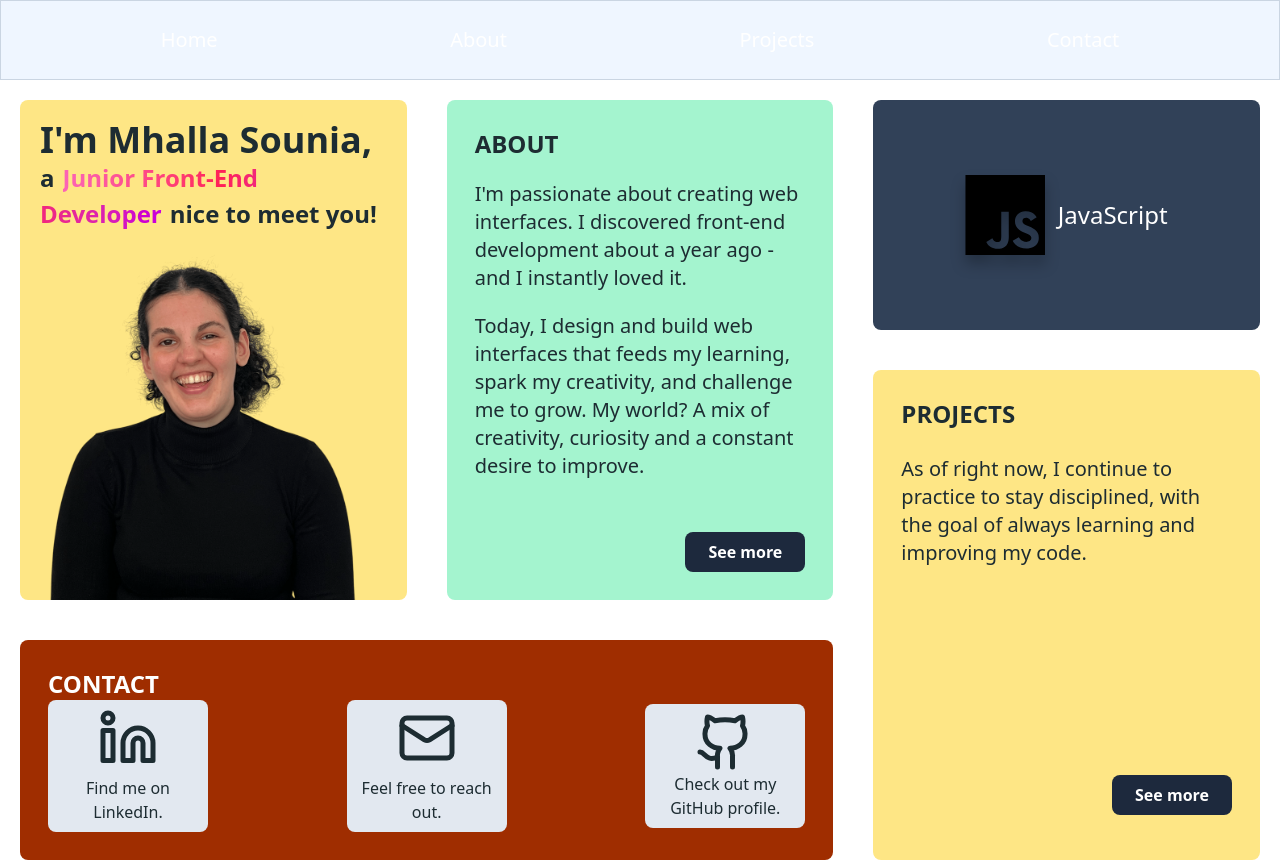
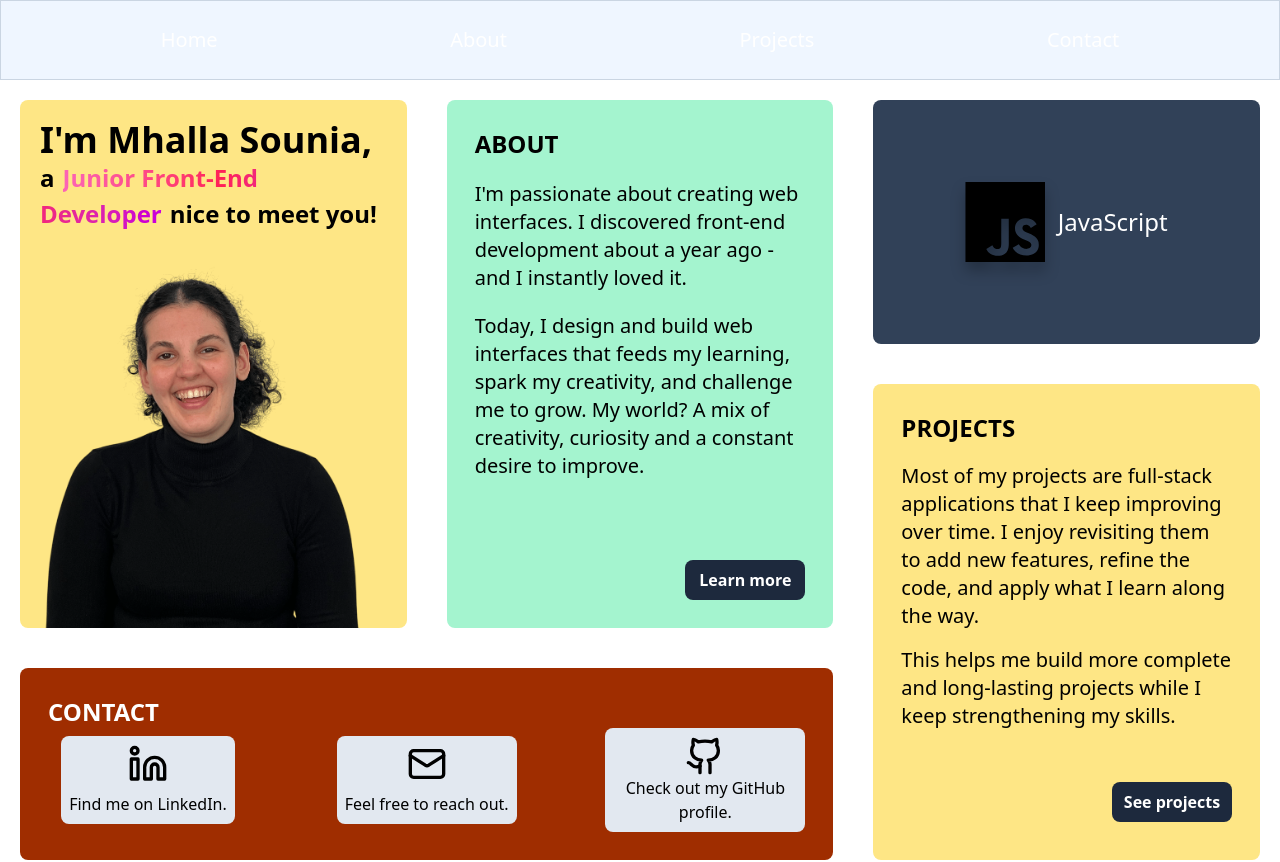
Before and after one commit to vickyfrosties/Portfolio, a React (Vite) app in the folder client/: page /home in a window 1280 px wide. Built offline with nearby package versions, Linux system fonts and the light colour scheme.

Commit message:
feat: add project box About page, add style, refactor alt text images

```diff
--- a/client/src/components/About.jsx
+++ b/client/src/components/About.jsx
@@ -1,6 +1,6 @@
 import { useNavigate } from "react-router";
 
-const About = ({ setMode }) => {
+const About = () => {
   const navigate = useNavigate();
 
   return (
@@ -8,7 +8,7 @@ const About = ({ setMode }) => {
       <section className="h-full grid grid-cols-3 grid-rows-3 p-5 gap-5">
         <div className=" grid gap-y-4">
           <div className="bg-emerald-200 p-5 rounded-lg flex">
-            <div className="flex items-center">
+            <div className="flex items-start">
               <svg
                 xmlns="http://www.w3.org/2000/svg"
                 width="60"
@@ -27,17 +27,19 @@ const About = ({ setMode }) => {
                 <path d="M8 22h8" />
               </svg>
             </div>
-            <p className="flex flex-col items-center font-medium text-lg pl-4">
-              <span className="text-2xl font-bold w-full">Path</span>I
-              transitioned into front-end development after choosing a new
-              career path and finally found what drives me most: creating
-            </p>
+            <div className="h-full flex flex-col justify-between">
+              <p className="flex flex-col items-center font-medium text-lg pl-4 h-full">
+                <span className="text-2xl font-bold w-full">Path</span>I
+                transitioned into front-end development after choosing a new
+                career path and finally found what drives me most: creating.
+              </p>
+            </div>
           </div>
         </div>
 
-        <div className="bg-amber-200 p-5 rounded-lg h-full flex">
-          <p className="font-medium text-lg flex flex-col pr-4 justify-between">
-            <span className="text-2xl font-bold">Motivation</span>
+        <div className="bg-amber-200 p-5 rounded-lg flex">
+          <p className="flex flex-col justify-between items-center font-medium text-lg h-full">
+            <span className="text-2xl font-bold w-full">Motivation</span>
             What excites me is being part of the entire process — from the
             initial idea to the final product. Seeing a project come to life
             step by step is what keeps me motivated and I truly believe that it
@@ -140,8 +142,8 @@ text-transparent text-lg"
         </div>
 
         <div className="bg-amber-200 p-5 rounded-lg flex">
-          <p className="font-medium text-slate-800 text-lg flex flex-col justify-between">
-            <span className="text-2xl font-bold">Goal</span>
+          <p className="font-medium text-lg flex flex-col justify-evenly">
+            <span className="text-2xl font-bold w-full">Goal</span>
             My goal is to contribute to meaningful projects that are functional
             and useful for real users. I know I’m still at a junior level, but
             I’m committed to giving my best and growing until this becomes a
@@ -261,15 +263,13 @@ text-transparent text-lg"
           </div>
         </div>
 
-        <div className="bg-teal-50 border-1 border-black rounded-lg p-5 flex flex-col justify-between">
+        <div className="bg-teal-50 border-1 border-black rounded-lg p-5 flex flex-col">
           <div className="flex">
-            <h3 className="text-2xl text-black font-bold mb-2">
-              Current status
-            </h3>
+            <h3 className="text-2xl text-black font-bold">Current status</h3>
             <div className="animate-pulse w-2 h-2 rounded-lg bg-lime-600"></div>
           </div>
 
-          <p className="text-black text-lg">
+          <p className="text-black text-lg font-medium">
             I’m currently looking for a junior front-end developer role where I
             can grow, contribute to real projects, and build user-friendly
             solutions with a team.
@@ -277,10 +277,27 @@ text-transparent text-lg"
 
           <div className="flex self-end">
             <button
-              className="bg-emerald-500 p-2 cursor-pointer rounded-lg text-white"
+              className="rounded-lg w-30 pt-2 pb-2 mt-2 bg-slate-800 text-white cursor-pointer hover:bg-slate-500 font-semibold"
               onClick={() => navigate("/contact")}
             >
-              Let's connect !
+              Let's connect
+            </button>
+          </div>
+        </div>
+
+        <div className="flex flex-col justify-between bg-red-100 rounded-lg p-5">
+          <p className="flex flex-col font-medium text-lg font-medium">
+            <span className="text-2xl font-bold w-full">Projects</span>I strive
+            to stay consistent by updating and improving my personal projects.
+            My latest work: MemoCode - a web application to store personal
+            notes.
+          </p>
+          <div className="flex justify-end">
+            <button
+              onClick={() => navigate("/projects")}
+              className="rounded-lg w-30 pt-2 pb-2 mt-2 bg-slate-800 text-white cursor-pointer hover:bg-slate-500 font-semibold"
+            >
+              See projects
             </button>
           </div>
         </div>
--- a/client/src/components/Home.jsx
+++ b/client/src/components/Home.jsx
@@ -2,9 +2,9 @@ import { useNavigate } from "react-router";
 import Slider from "./Slider";
 
 const Home = () => {
-const navigate = useNavigate();
+  const navigate = useNavigate();
 
-    return (
+  return (
     <>
       <section className="grid grid-cols-3 max-2xl:grid-cols-3 max-2xl:grid-rows-2 max-md:flex max-2xl:h-full flex-col min-h-lvh grid-rows-3 p-5 gap-10 w-full">
         <div className="bg-amber-200 row-span-2 rounded-lg max-md:h-80 max-2xl:row-start-1 max-2xl:row-end-3">
@@ -31,7 +31,7 @@ const navigate = useNavigate();
               <img
                 className="w-full h-full object-cover max-md:object-left"
                 src="/assets/png/Portrait.png"
-                alt="Self portrait"
+                alt=""
               />
             </div>
           </div>
@@ -56,7 +56,7 @@ const navigate = useNavigate();
               onClick={() => navigate("/about")}
               className="rounded-lg w-30 pt-2 pb-2 mt-2 bg-slate-800 text-white cursor-pointer hover:bg-slate-500 font-semibold"
             >
-              See more
+              Learn more
             </button>
           </div>
         </div>
@@ -85,8 +85,14 @@ const navigate = useNavigate();
 
           <div className="flex flex-col justify-between h-90">
             <p className="text-xl">
-              As of right now, I continue to practice to stay disciplined, with
-              the goal of always learning and improving my code.
+              Most of my projects are full-stack applications that I keep
+              improving over time. I enjoy revisiting them to add new features,
+              refine the code, and apply what I learn along the way.
+            </p>
+
+            <p className="text-xl h-30">
+              This helps me build more complete and long-lasting projects while
+              I keep strengthening my skills.
             </p>
 
             <div className="flex justify-end">
@@ -94,7 +100,7 @@ const navigate = useNavigate();
                 onClick={() => navigate("/projects")}
                 className="rounded-lg w-30 pt-2 pb-2 bg-slate-800 text-white cursor-pointer hover:bg-slate-500 font-semibold"
               >
-                See more
+                See projects
               </button>
             </div>
           </div>
@@ -104,7 +110,7 @@ const navigate = useNavigate();
           <h3 className="text-2xl text-white font-bold">CONTACT</h3>
           <section className="flex w-full justify-between">
             <div
-              className="flex flex-col justify-center items-center w-40"
+              className="flex flex-col justify-center items-center w-50"
               role="link"
             >
               <a
@@ -114,8 +120,8 @@ const navigate = useNavigate();
               >
                 <svg
                   xmlns="http://www.w3.org/2000/svg"
-                  width="60"
-                  height="60"
+                  width="40"
+                  height="40"
                   viewBox="0 0 24 24"
                   fill="none"
                   stroke="currentColor"
@@ -123,6 +129,7 @@ const navigate = useNavigate();
                   strokeLinecap="round"
                   strokeLinejoin="round"
                   className="lucide lucide-linkedin-icon lucide-linkedin"
+                  alt="LinkedIn profile"
                 >
                   <path d="M16 8a6 6 0 0 1 6 6v7h-4v-7a2 2 0 0 0-2-2 2 2 0 0 0-2 2v7h-4v-7a6 6 0 0 1 6-6z" />
                   <rect width="4" height="12" x="2" y="9" />
@@ -133,7 +140,7 @@ const navigate = useNavigate();
             </div>
 
             <div
-              className="flex flex-col justify-center items-center w-40"
+              className="flex flex-col justify-center items-center w-50"
               role="link"
             >
               <a
@@ -142,8 +149,8 @@ const navigate = useNavigate();
               >
                 <svg
                   xmlns="http://www.w3.org/2000/svg"
-                  width="60"
-                  height="60"
+                  width="40"
+                  height="40"
                   viewBox="0 0 24 24"
                   fill="none"
                   stroke="currentColor"
@@ -151,6 +158,7 @@ const navigate = useNavigate();
                   strokeLinecap="round"
                   strokeLinejoin="round"
                   className="lucide lucide-mail-icon lucide-mail"
+                  alt="Email"
                 >
                   <path d="m22 7-8.991 5.727a2 2 0 0 1-2.009 0L2 7" />
                   <rect x="2" y="4" width="20" height="16" rx="2" />
@@ -161,17 +169,17 @@ const navigate = useNavigate();
               </a>
             </div>
 
-            <div className="flex flex-col justify-center items-center w-40">
+            <div className="flex flex-col justify-center items-center w-50">
               <a
-                href="https://github.com/vickyfrosties"
+                href="https://github.com/vickyfrosties?tab=repositories"
                 target="_blank"
                 className="bg-slate-200 rounded-lg p-2 flex flex-col justify-center items-center"
                 role="link"
               >
                 <svg
                   xmlns="http://www.w3.org/2000/svg"
-                  width="60"
-                  height="60"
+                  width="40"
+                  height="40"
                   viewBox="0 0 24 24"
                   fill="none"
                   stroke="currentColor"
@@ -179,6 +187,7 @@ const navigate = useNavigate();
                   strokeLinecap="round"
                   strokeLinejoin="round"
                   className="lucide lucide-github-icon lucide-github"
+                  alt="GitHub profile"
                 >
                   <path d="M15 22v-4a4.8 4.8 0 0 0-1-3.5c3 0 6-2 6-5.5.08-1.25-.27-2.48-1-3.5.28-1.15.28-2.35 0-3.5 0 0-1 0-3 1.5-2.64-.5-5.36-.5-8 0C6 2 5 2 5 2c-.3 1.15-.3 2.35 0 3.5A5.403 5.403 0 0 0 4 9c0 3.5 3 5.5 6 5.5-.39.49-.68 1.05-.85 1.65-.17.6-.22 1.23-.15 1.85v4" />
                   <path d="M9 18c-4.51 2-5-2-7-2" />
--- a/client/src/components/Projects.jsx
+++ b/client/src/components/Projects.jsx
@@ -45,7 +45,7 @@ const Projects = () => {
         <div className="rounded-lg flex justify-center items-center ">
           <img
             src="/assets/screenshots/memocode-home.jpg"
-            alt=""
+            alt="MemoCode Homepage"
             className="rounded-lg"
           />
         </div>
@@ -113,7 +113,7 @@ border-red-500 rounded-full pl-3 pr-3"
         <div className="rounded-lg flex justify-center items-center ">
           <img
             src="/assets/screenshots/statmind-home.jpeg"
-            alt=""
+            alt="StatMind Homepage"
             className="rounded-lg"
           />
         </div>
@@ -178,7 +178,7 @@ border-red-500 rounded-full pl-3 pr-3"
         <div className="rounded-lg flex justify-center items-center ">
           <img
             src="/assets/screenshots/greenier-home.jpg"
-            alt=""
+            alt="Greenier please Homepage"
             className="rounded-lg"
           />
         </div>
--- a/client/src/index.css
+++ b/client/src/index.css
@@ -8,7 +8,6 @@
     line-height: 1.5;
     text-decoration: none;
     list-style: none;
-    color: #1d2c32;
   }
 
   body,
```
Also changed, not shown: 1 other file (tests, documents, lock files or other folders).
